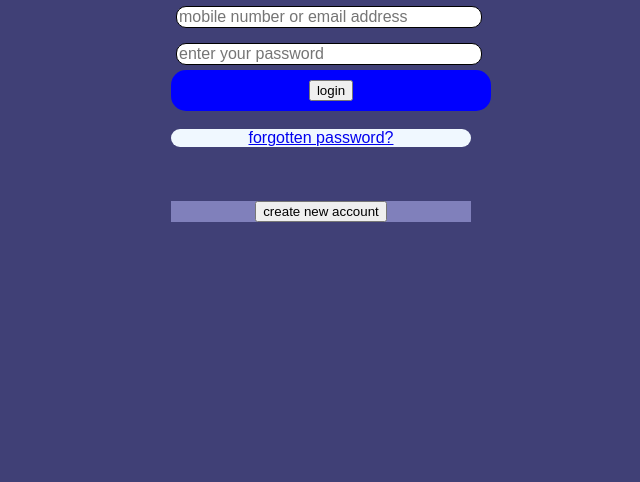
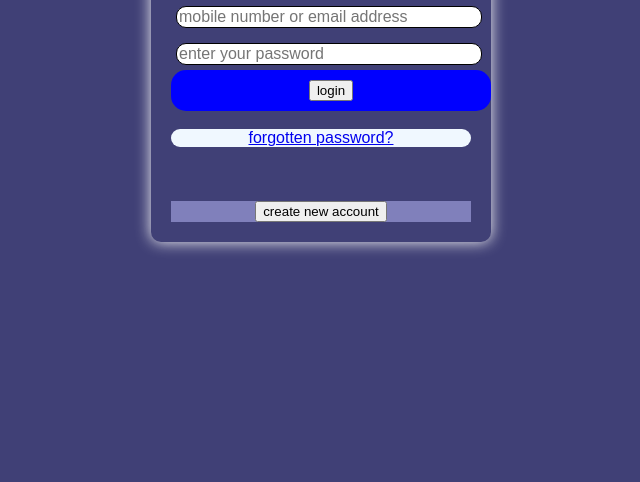
Before and after one commit to Bbadbill/facebook-login-ui-page, a plain HTML site: page index.html in a window 1280 px wide. Shown: the part 334-816 px from the top of the page, without its empty margins (319-959 px from the left). Drawn offline with Linux system fonts and the light colour scheme.

Commit message:
update index.html

```diff
--- a/index.html
+++ b/index.html
@@ -42,6 +42,7 @@
         border-radius: 10px;
         padding: 20px;
         width: 300px;
+        box-shadow: 0 0 15px;
 
     }
     .forget-password {
```
